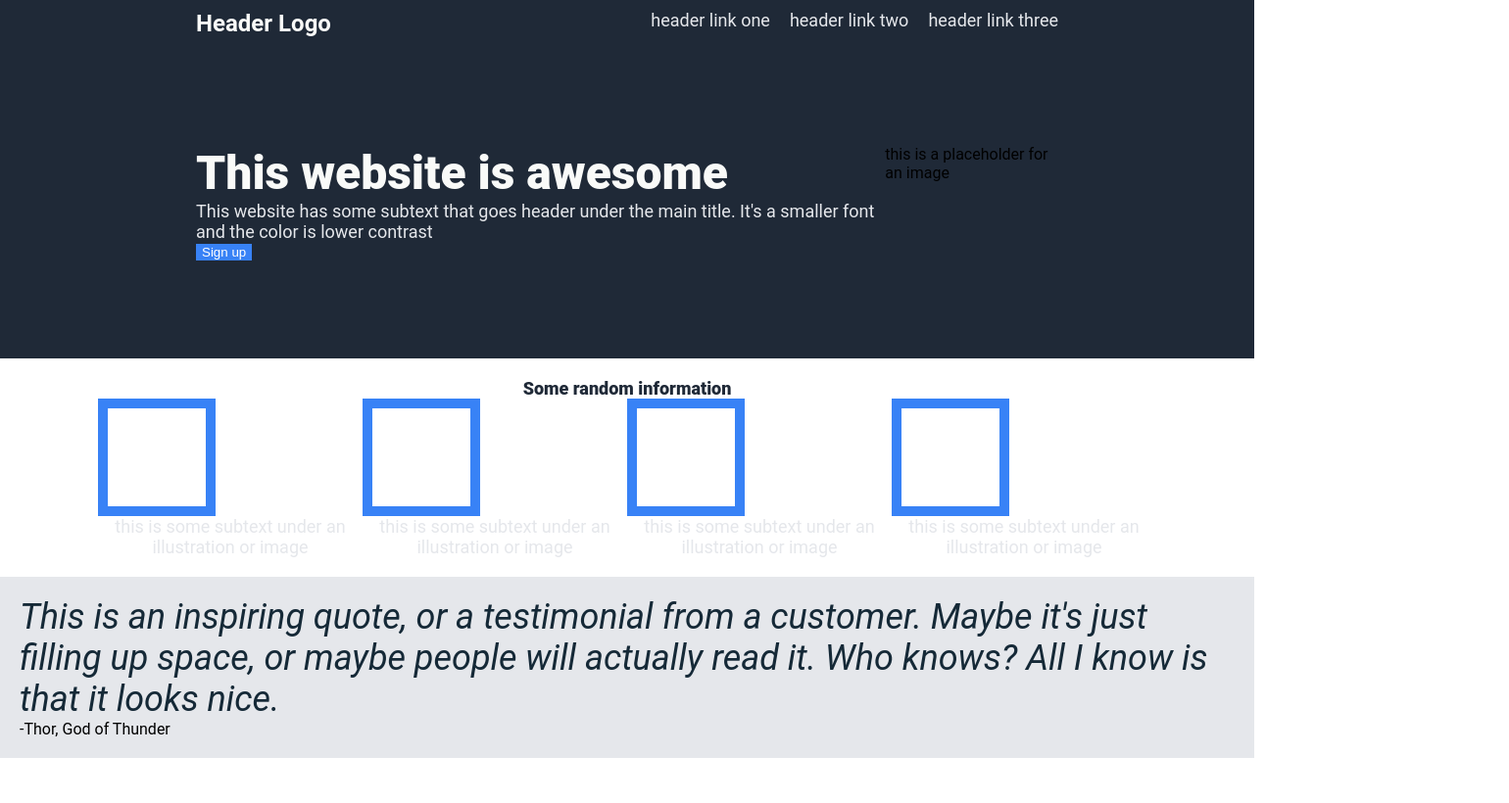
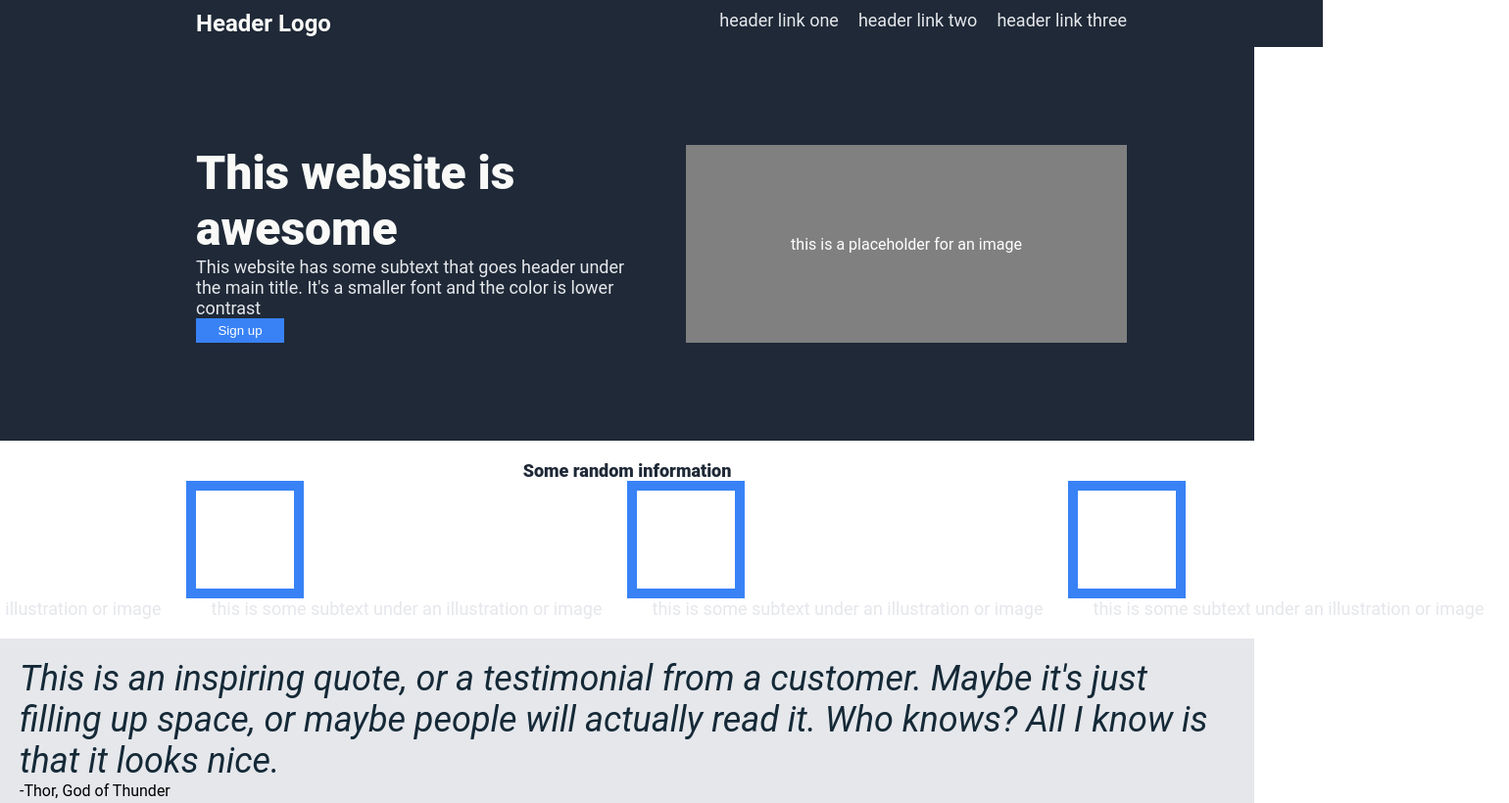
Before and after one commit to hoberez/landing-page, a plain HTML site: page index.html in a window 1280 px wide. Shown: the top 820 px of the page at 98% size, 1540 px wide, since content can reach past the window. Drawn offline with Linux system fonts and the light colour scheme.

Commit message:
Finish styling Hero section to matchdesign

```diff
--- a/index.html
+++ b/index.html
@@ -58,7 +58,7 @@
             <div class="main">Call to action! It's time!</div>
             <div>Sign up for our product by clicking that button right over there!</div>
         </div>
-        <button>Sign up</button>
+        <button class="white-border">Sign up</button>
     </div>
     <div class="footer subtext">Copyright © The Odin Project 2021</div>
 </body>
--- a/styles.css
+++ b/styles.css
@@ -6,6 +6,15 @@ body{
     font-family: "Roboto", Helvetica, sans-serif;
     min-width: 1200px;
 }
+
+button{ /* Hero and Advertisement */
+    background-color: #3882F6;
+    border: 0;
+    color: white;
+    width: 90px;
+    height: 25px;
+}
+
 /* Adjust padding */
 .header,
 .hero,
@@ -18,6 +27,7 @@ body{
 .header{
     display: flex;
     justify-content: space-between;
+    min-width: 950px;
 }
 
 .left-links{
@@ -43,14 +53,28 @@ a,
     display: flex;
     padding-top: 100px;
     padding-bottom: 100px;
+    justify-content: space-between;
 }
 
 .main{
     font-size: 48px;
     font-weight: 800;
     color: #F9FAF8;
+    width: 500px;
 }
 
+.subtext{
+    width: 450px;
+}
+
+.image{
+    display: flex;
+    background-color: gray;
+    min-width: 450px;
+    color: white;
+    align-items: center;
+    justify-content: center;
+}
 
 /* Information Section */
 .content{
@@ -94,12 +118,6 @@ a,
     margin: 50px;
 }
 
-button{ /* Hero and Advertisement */
-    background-color: #3882F6;
-    border: 0;
-    color: white;
-}
-
 .info-header{
     font-size: 18px;
     font-weight: 800;
```
